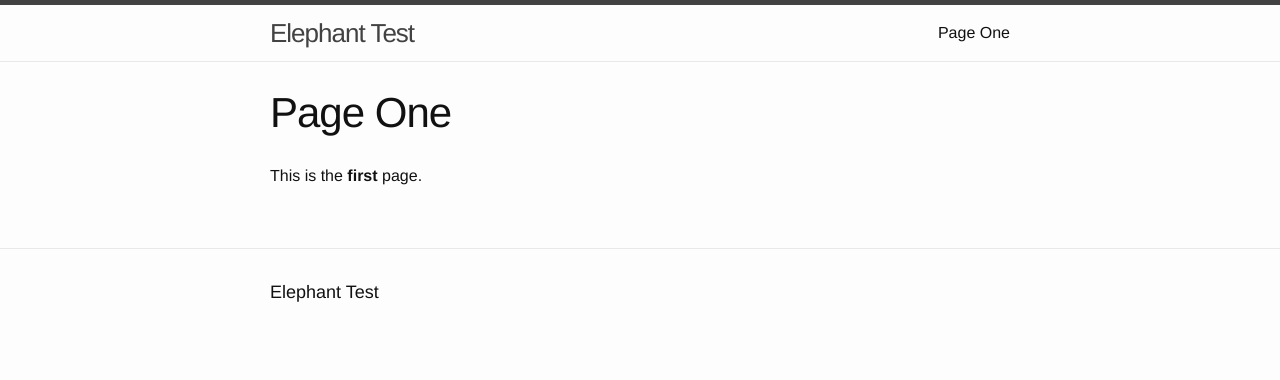
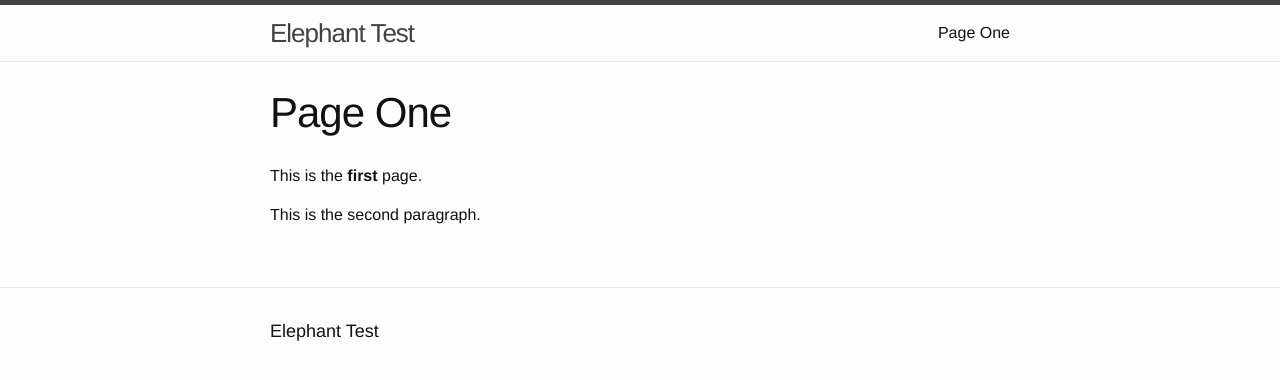
Before and after one commit to koehlerb/elephant.siteleaf.net, a Jekyll site: the page built from page-one.markdown, in a window 1280 px wide. Shown: the top 380 px of the page. Built offline with Jekyll 4.4.1, drawn with Linux system fonts in a browser that asks for light colours.

Commit message:
Updated Page One

```diff
--- a/page-one.markdown
+++ b/page-one.markdown
@@ -1,6 +1,8 @@
 ---
 title: Page One
-date: 2018-05-15 15:00:00 Z
+date: 2018-05-15 08:00:00 -07:00
 ---
 
 This is the **first** page.
+
+This is the second paragraph.
```
